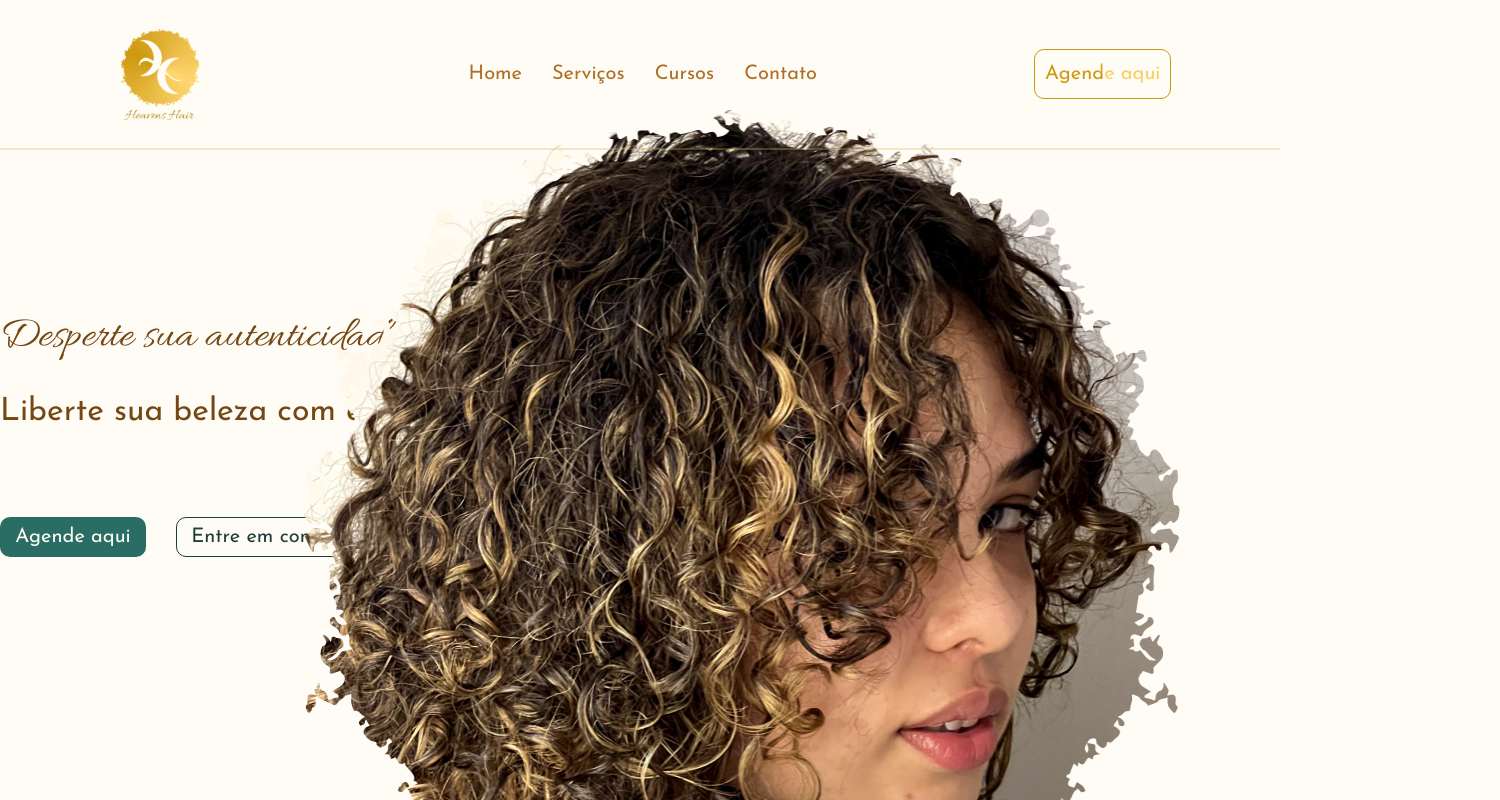
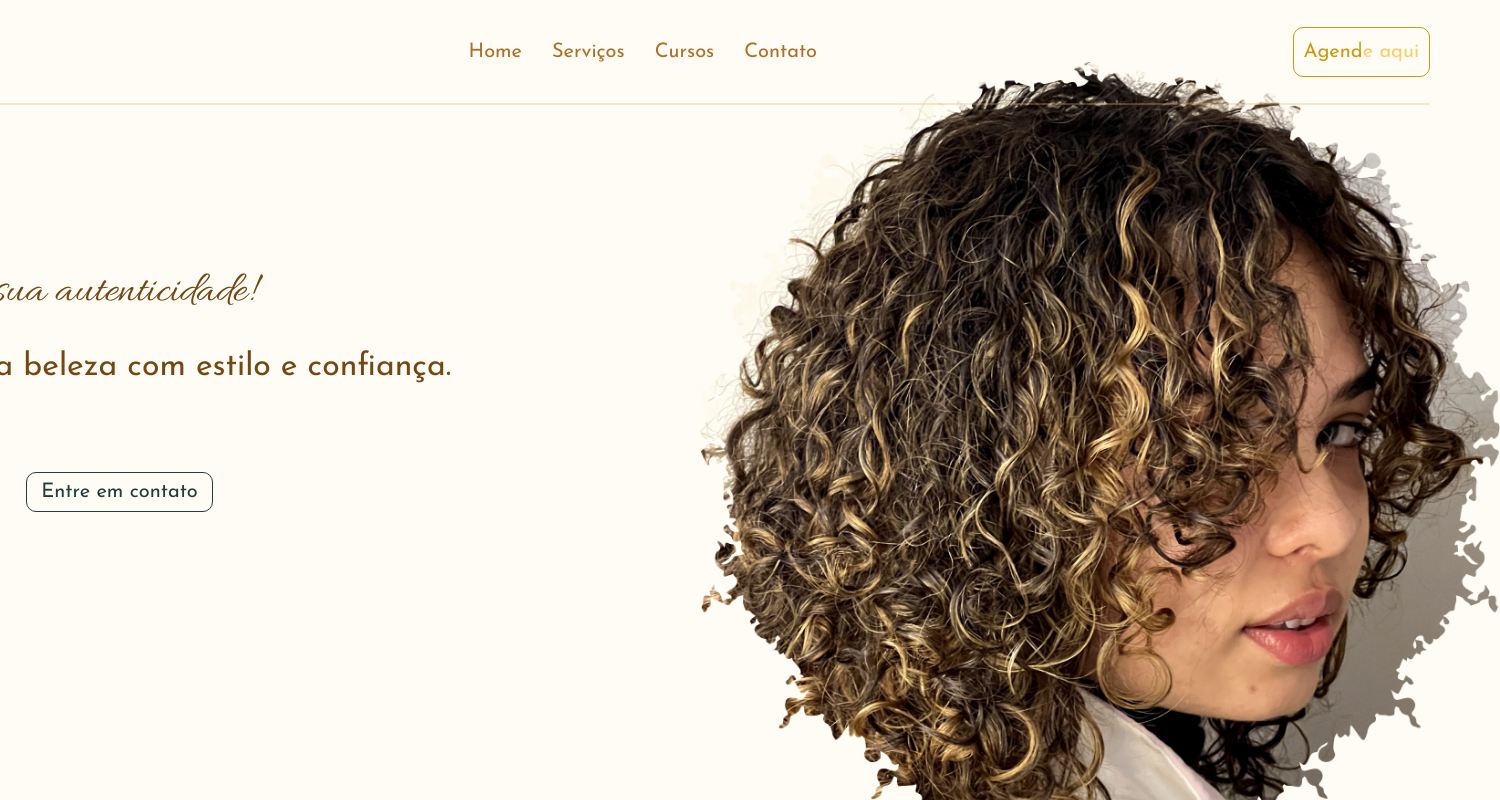
Before and after one commit to dev-erickydias/heavens, a React (Create React App) app: page / in a window 1280 px wide. Shown: the top 800 px of the page, 1500 px wide, since content can reach past the window. Built offline with nearby package versions, Linux system fonts and the light colour scheme.

Commit message:
modificações em estilos e de position do header

```diff
--- a/src/components/header/Header.jsx
+++ b/src/components/header/Header.jsx
@@ -9,8 +9,11 @@ function Header() {
     return (
         <header className="header">
             <Navigation />
-            <img src={imgBackGound} alt="imgBackGound" className="imgBackGound" />
 
+
+            <div className="header__container">
+
+                <div className="contein">
                     <div className="titles">
                         <h1 className="title">Desperte sua autenticidade!</h1>
                         <h2 className="subtitle">Liberte sua beleza com estilo e confiança.</h2>
@@ -19,6 +22,9 @@ function Header() {
                         <button className="btn__agenda">Agende aqui</button>
                         <button className="btn__contacto">Entre em contato</button>
                     </div>
+                </div>
+                <img src={imgBackGound} alt="imgBackGound" className="imgBackGound" />
+            </div>
         </header>
     )
 }
--- a/src/components/header/header.css
+++ b/src/components/header/header.css
@@ -1,18 +1,25 @@
 .header {
     display: flex;
     flex-direction: column;
-    width: 1280px;
+    width: 1580px;
+    height: 850px;
 }
 
 .imgBackGound {
-    position: absolute;
-    top: 110px;
-    right: 100px;
-    width: 876.469px;
-    height: 871px;
+    position: relative;
+    top: -450px;
+    right: -850px;
+    width: 800px;
     z-index: 0;
 }
 
+.header__container{
+}
+.contein{
+    display: flex;
+    flex-direction: column;
+    margin: 0 0;
+}
 .title {
     margin: 160px 0 22px;
     color: #734814;
--- a/src/components/navigation/navigation.css
+++ b/src/components/navigation/navigation.css
@@ -5,7 +5,7 @@
     margin: 0 auto;
     border-bottom: 2px solid rgba(214, 182, 102, 0.3);
     align-items: center;
-    justify-content: space-around;
+    justify-content: space-between;
     z-index: 1;
 }
 
```
Lines whose indentation alone changed are shown as unchanged.
